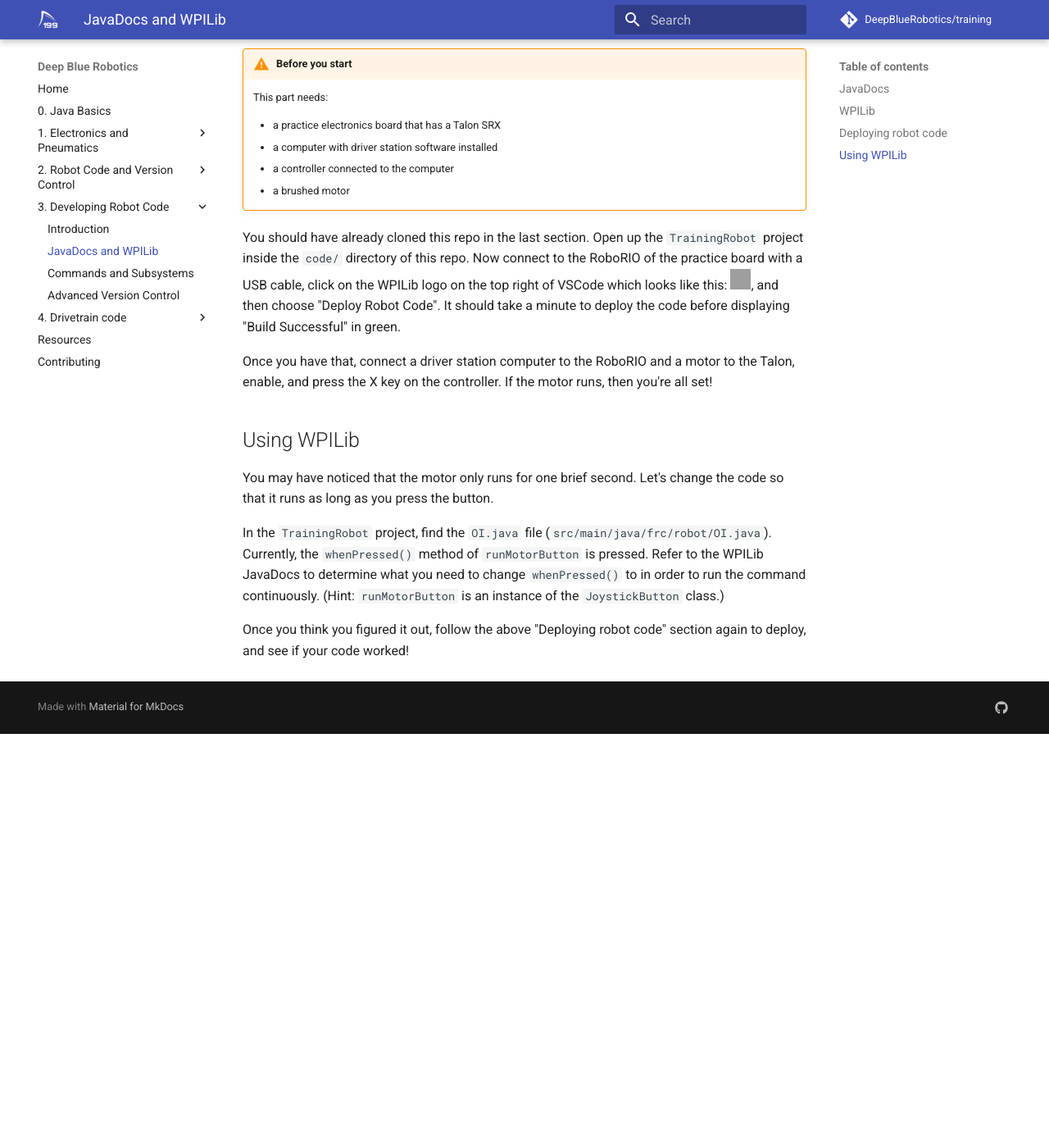
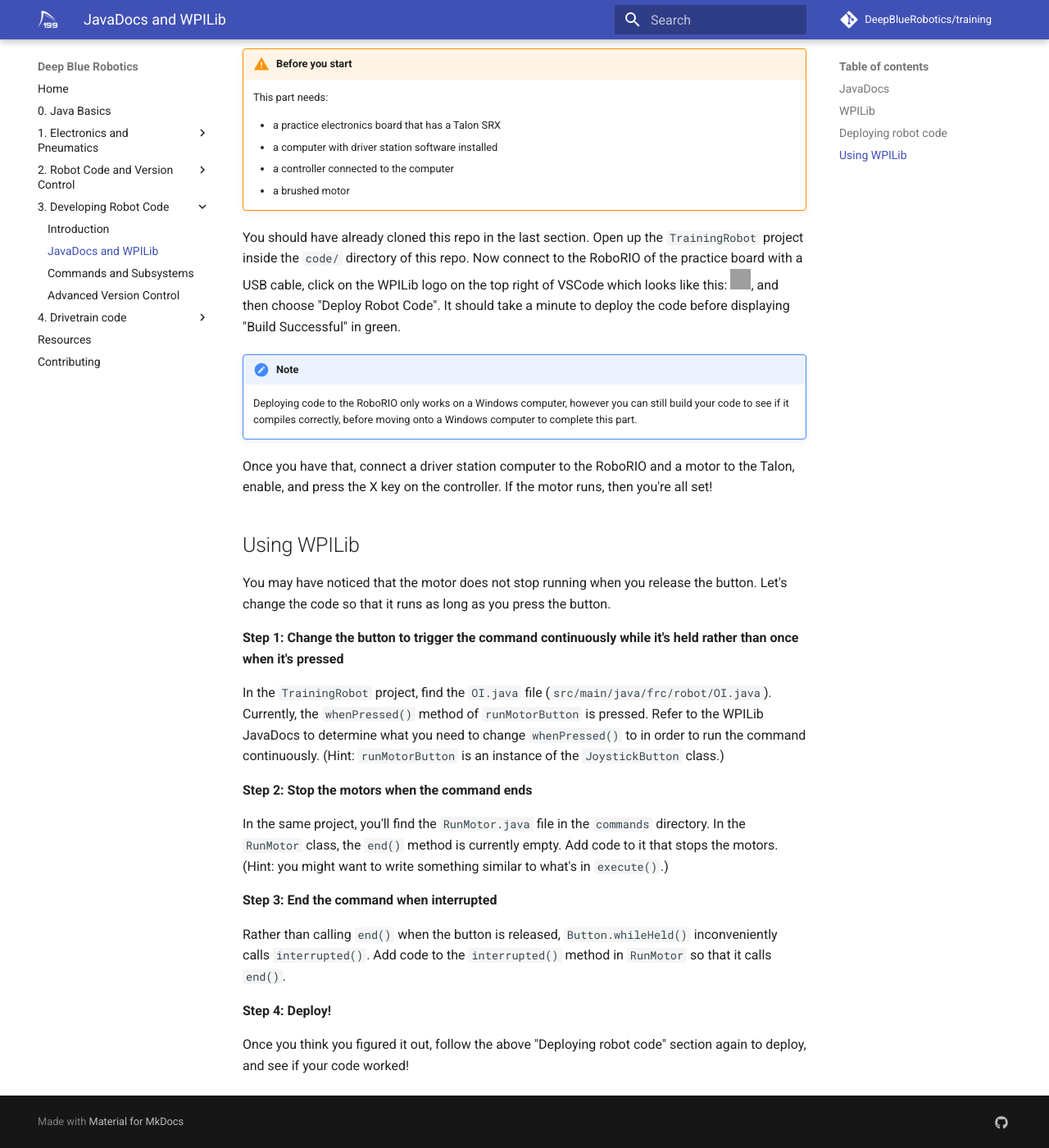
Before and after one commit to DeepBlueRobotics/training, an MkDocs documentation site: the page built from docs/section-3/wpilib.md, in a window 1280 px wide and 1400 px high, scrolled down 655 px. Shown: the whole window at 82% size. Built offline with MkDocs 1.6.1 and Material for MkDocs 9.7.7, drawn with Linux system fonts in a browser that asks for light colours; comment, search, counter and statistics services are not loaded; before the commit the page ends 1550 px from its top, so only the background shows below that; grey boxes are pictures that could not be loaded.

Commit message:
fixes week 1

```diff
--- a/docs/section-3/wpilib.md
+++ b/docs/section-3/wpilib.md
@@ -20,12 +20,27 @@
 
 You should have already cloned this repo in the last section. Open up the `TrainingRobot` project inside the `code/` directory of this repo. Now connect to the RoboRIO of the practice board with a USB cable, click on the WPILib logo on the top right of VSCode which looks like this: ![wpilib](https://avatars1.githubusercontent.com/u/19267233?s=400&v=4){: style="height:25px;width:25px"}, and then choose "Deploy Robot Code". It should take a minute to deploy the code before displaying "Build Successful" in green.
 
+!!! note
+    Deploying code to the RoboRIO only works on a Windows computer, however you can still build your code to see if it compiles correctly, before moving onto a Windows computer to complete this part.
+
 Once you have that, connect a driver station computer to the RoboRIO and a motor to the Talon, enable, and press the X key on the controller. If the motor runs, then you're all set!
 
 ## Using WPILib
 
-You may have noticed that the motor only runs for one brief second. Let's change the code so that it runs as long as you press the button.
+You may have noticed that the motor does not stop running when you release the button. Let's change the code so that it runs as long as you press the button.
+
+**Step 1: Change the button to trigger the command continuously while it's held rather than once when it's pressed**
 
 In the `TrainingRobot` project, find the `OI.java` file (`src/main/java/frc/robot/OI.java`). Currently, the `whenPressed()` method of `runMotorButton` is pressed. Refer to the WPILib JavaDocs to determine what you need to change `whenPressed()` to in order to run the command continuously. (Hint: `runMotorButton` is an instance of the `JoystickButton` class.)
 
+**Step 2: Stop the motors when the command ends**
+
+In the same project, you'll find the `RunMotor.java` file in the `commands` directory. In the `RunMotor` class, the `end()` method is currently empty. Add code to it that stops the motors. (Hint: you might want to write something similar to what's in `execute()`.)
+
+**Step 3: End the command when interrupted**
+
+Rather than calling `end()` when the button is released, `Button.whileHeld()` inconveniently calls `interrupted()`. Add code to the `interrupted()` method in `RunMotor` so that it calls `end()`.
+
+**Step 4: Deploy!**
+
 Once you think you figured it out, follow the above "Deploying robot code" section again to deploy, and see if your code worked!
```
Also changed, not shown: docs/section-0/index.md (+3 -0 lines), docs/section-3/commands-subsystems.md (+4 -2 lines).
